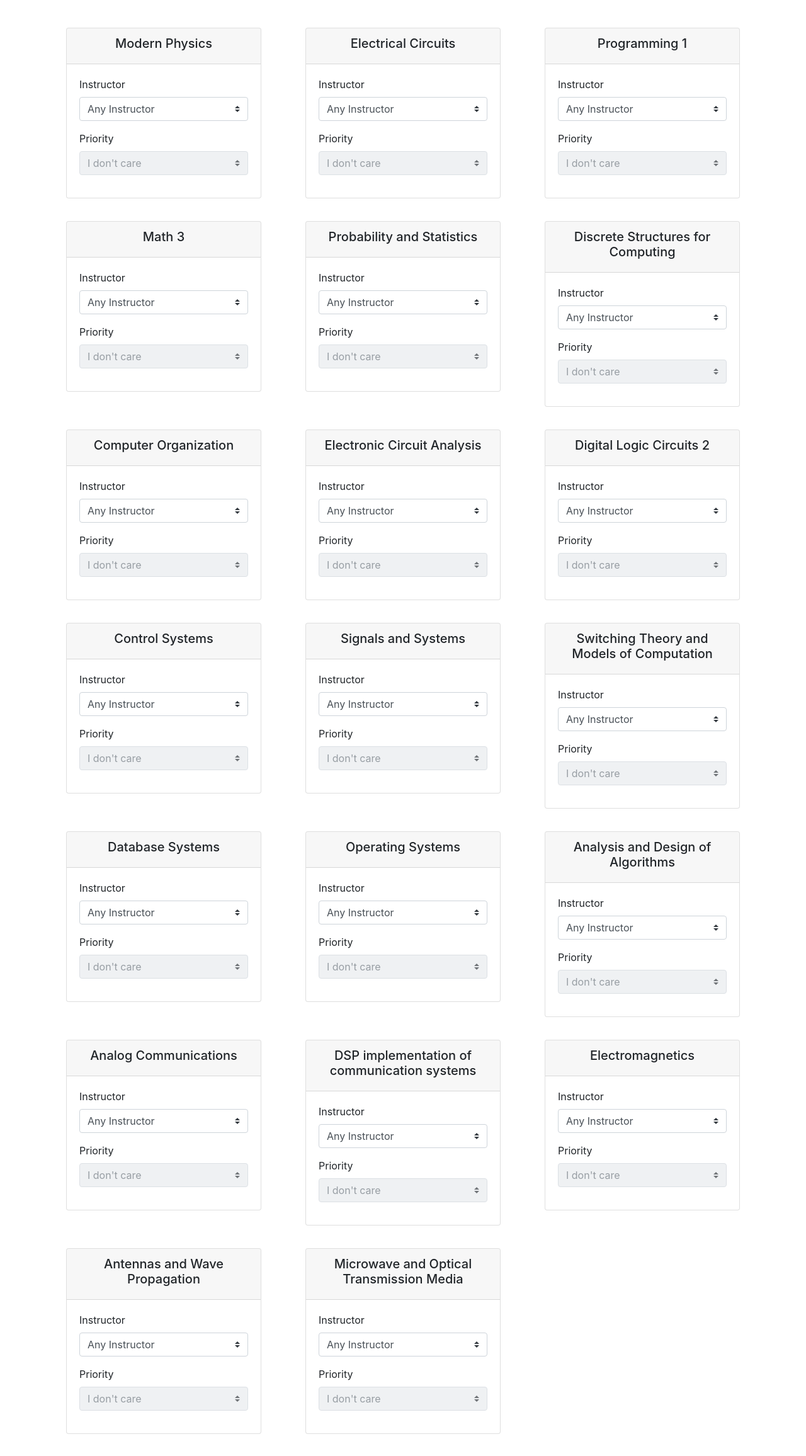
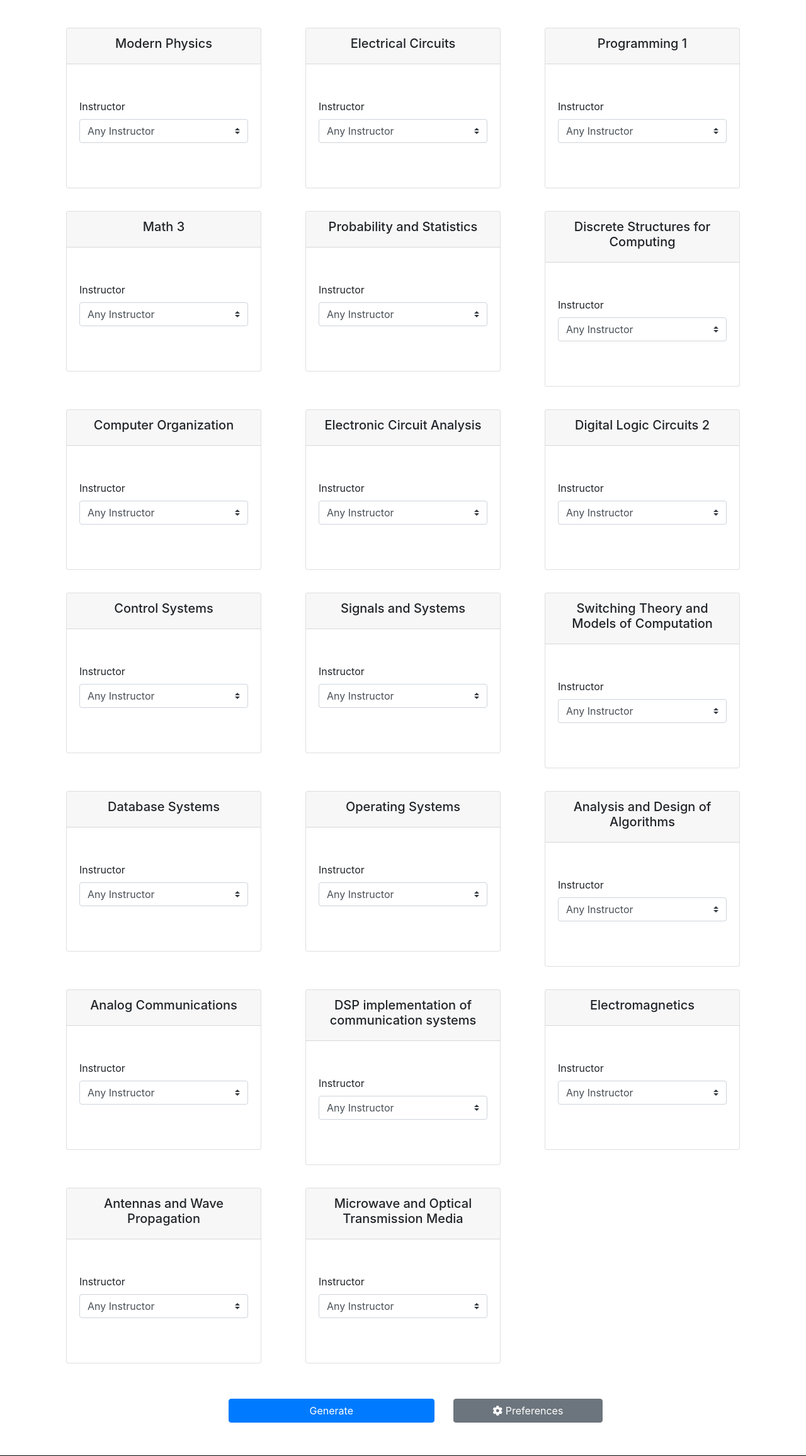
Before and after one commit to ahmedfawzy98/SSP-Scheduler-WebApp, a Django app: template templates/schedule.html in a window 1280 px wide. Shown: the part 56-2368 px from the top of the page at 63% size. Run offline with Django 3.2, Linux system fonts and the light colour scheme; the template is opened without the code that fills it: values that come from a table or form of the project are taken from there, others are empty; data comes from the database, SQL or seed files in the repository; some libraries are stand-ins or nearby versions.

Commit message:
priority animation & only courses with multiple insts are priortizable

```diff
--- a/scheduler/views.py
+++ b/scheduler/views.py
@@ -66,7 +66,9 @@ def index(request):
                                     "<a href=\"/courses\">here</a>." if credit_hours < 12 else "Too many credit hours taken. At maximum 21 credit hours is allowed " \
                                     "<a href=\"/courses\">here</a>."
                 return render(request, "illegal.html", context= dict)
-
+            for course in courses:
+                if len(list(Instructor.objects.all().filter(course__pk=course.id))) == 1:
+                    courses.remove(course)
             dict["courses"] = courses
             instructors = {}
             for course in courses:
--- a/static/schedule.css
+++ b/static/schedule.css
@@ -88,6 +88,19 @@ hr{
     background-color: #007bff ;
 }
 
+.pr-form-group{
+    margin-bottom: 0;
+}
+
+.inst-form-group{
+    margin-top: 2.2rem;
+    margin-bottom: 3.4rem;
+}
+
+.card-body{
+    height: 196px !important;
+}
+
 
 @media (min-width: 450px) {
 
@@ -115,6 +128,7 @@ hr{
 
 
 }
+
 
 /* sm */
 @media (min-width: 544px) {
--- a/templates/schedule.html
+++ b/templates/schedule.html
@@ -110,7 +110,7 @@
                                   <h5>{{ course.name }}</h5>
                                 </div>
                                 <div class="card-body">
-                                  <div class="form-group">
+                                  <div class="inst-form-group">
                                     <label for="{{ course.name }}">Instructor</label>
                                     <select class="custom-select inst-select" id="{{ course.name }}" name="{{ course.name }}">
                                         <option selected value="Any Instructor">Any Instructor</option>
@@ -123,12 +123,11 @@
                                         {% endfor %}
                                     </select>
                                   </div>
-                                  <div class="form-group">
+                                  <div class="pr-form-group">
                                     <label for="{{ course.name }}Pr">Priority</label>
                                     <select class="custom-select pr-select" id="{{ course.name }}Pr" name="{{ course.name }}Pr" disabled>
                                         <option selected value="0">I don't care</option>
-                                        <option value="1">Preferred Instructor-2</option>
-                                        <option value="10">Preferred Instructor-1</option>
+                                        <option value="5">Preferred Instructor</option>
                                         <option value="50">Must-have instructor</option>
                                     </select>
                                   </div>
@@ -227,6 +226,7 @@
 <script>
 
     $(document).ready(function () {
+        $(".pr-select").parent().hide();
         $(".pr-select").attr("disabled", "disabled");
         $(function () {
           $('[data-toggle="tooltip"]').tooltip()
@@ -332,10 +332,23 @@
         $(".inst-select").on('change', function(){
             let courseName = this.id;
             if(this.value === "Any Instructor"){
-                $("[id='"+courseName+"Pr']").val("0");
-                $("[id='"+courseName+"Pr']").attr("disabled", "disabled");
+                $("[id='"+courseName+"Pr']").parent().fadeOut();
+                $(this).parent().animate({
+                   marginBottom: "3.4rem",
+                    marginTop: "2.2rem"
+                },function () {
+                    $("[id='"+courseName+"Pr']").val("0");
+                    $("[id='"+courseName+"Pr']").attr("disabled", "disabled");
+                });
+
+
             }else{
                 $("[id='"+courseName+"Pr']").attr("disabled", false);
+                $(this).parent().animate({
+                   marginBottom: "1rem",
+                    marginTop: "0"
+                });
+                $("[id='"+courseName+"Pr']").parent().fadeIn();
             }
         } );
 
```
